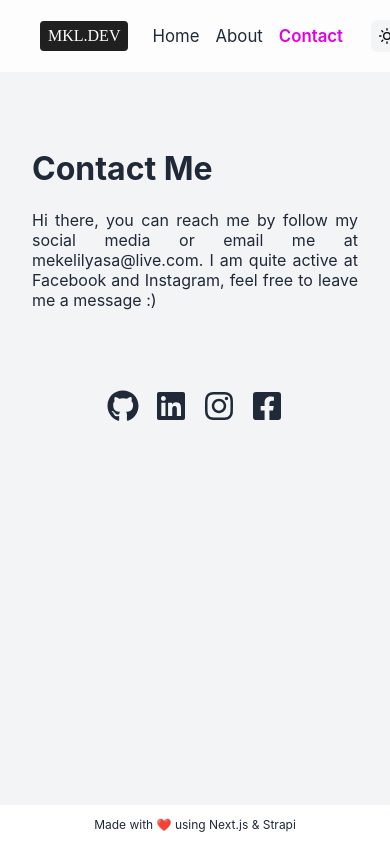
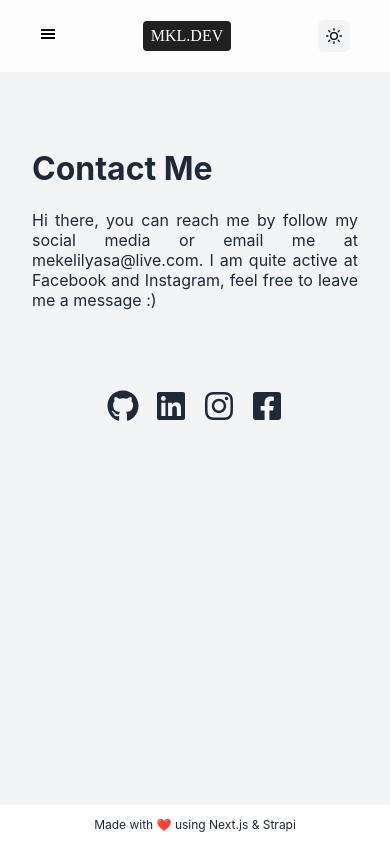
Before and after one commit to retr00exe/mekel.dev, a Next.js app: page /contact in a window 390 px wide. Built offline with nearby package versions, Linux system fonts and the light colour scheme.

Commit message:
feat: add navbar hamburger menu (#8)

```diff
--- a/components/navbar/index.tsx
+++ b/components/navbar/index.tsx
@@ -5,15 +5,40 @@ import styled from 'styled-components';
 import { useTheme } from 'next-themes';
 import { motion } from 'framer-motion';
 import { FiSun, FiMoon } from 'react-icons/fi';
+import { GiHamburgerMenu } from 'react-icons/gi';
 import { fadeInDown } from '@core/utils/animate';
 import { navbar } from '@core/data/layout';
+import useResize from '@core/hooks/useResize';
 
 const Navbar: React.FC = (): JSX.Element => {
 	const router = useRouter();
 	const { theme, setTheme } = useTheme();
+	const isMobile = useResize().width <= 640;
+
 	return (
 		<NavbarItems as={motion.nav} exit={{ opacity: 0 }} initial="initial" animate="animate">
 			<div className="container">
+				{!isMobile ? (
+					<NavigationMain router={router} theme={theme} setTheme={setTheme} />
+				) : (
+					<NavigationMobile router={router} theme={theme} setTheme={setTheme} />
+				)}
+			</div>
+		</NavbarItems>
+	);
+};
+
+interface Props {
+	router: {
+		pathname: string;
+	};
+	theme: string;
+	setTheme: (arg0: string) => void;
+}
+
+const NavigationMain = ({ router, theme, setTheme }: Props): JSX.Element => {
+	return (
+		<>
 			<motion.span variants={fadeInDown} className="nav-logo">
 				<Link href="/">
 					<a>MKL.dev</a>
@@ -35,8 +60,29 @@ const Navbar: React.FC = (): JSX.Element => {
 			>
 				{theme === 'light' ? <FiMoon /> : <FiSun />}
 			</motion.span>
-			</div>
-		</NavbarItems>
+		</>
+	);
+};
+
+const NavigationMobile = ({ theme, setTheme }: Props): JSX.Element => {
+	return (
+		<>
+			<motion.span variants={fadeInDown}>
+				<GiHamburgerMenu />
+			</motion.span>
+			<motion.span variants={fadeInDown} className="nav-logo">
+				<Link href="/">
+					<a>MKL.dev</a>
+				</Link>
+			</motion.span>
+			<motion.span
+				variants={fadeInDown}
+				className="theme-toogle"
+				onClick={() => setTheme(theme === 'dark' ? 'light' : 'dark')}
+			>
+				{theme === 'light' ? <FiMoon /> : <FiSun />}
+			</motion.span>
+		</>
 	);
 };
 
@@ -68,8 +114,11 @@ const NavbarItems = styled(motion.nav)`
 		background-color: rgba(243, 244, 246, 1);
 		border-radius: 0.4rem;
 		padding: 0.5rem;
-		margin-left: 20px;
+		margin-left: 1.25rem;
 		cursor: pointer;
+		@media (max-width: 768px) {
+			margin-left: 0;
+		}
 	}
 	.nav-logo {
 		display: flex;
@@ -81,7 +130,6 @@ const NavbarItems = styled(motion.nav)`
 		border-radius: 0.25rem;
 		color: white;
 		padding: 0.35rem 0.5rem;
-		margin: 0 1rem 0 0;
 		font-family: Gotham;
 		&:hover {
 			background-color: #e200e2;
--- /dev/null
+++ b/core/hooks/useResize.ts
@@ -0,0 +1,45 @@
+import { useState, useEffect } from 'react';
+
+interface Screen {
+	width: number;
+	height: number;
+}
+
+const debounce = (callback, waitTime) => {
+	let timeNow = Date.now();
+	return () => {
+		if (timeNow - Date.now() + waitTime < 0) {
+			callback();
+			timeNow = Date.now();
+		}
+	};
+};
+
+const getScreenSize = () => {
+	return {
+		width: window.innerWidth,
+		height: window.innerHeight,
+	};
+};
+
+const useResize = (): Screen => {
+	const [screenSize, setScreenSize] = useState<Screen>({
+		width: 0,
+		height: 0,
+	});
+	const handleSetWidth = () => setScreenSize(getScreenSize());
+	useEffect(() => {
+		handleSetWidth();
+		const handler = debounce(handleSetWidth, 5);
+
+		window.addEventListener('resize', handler);
+
+		return () => {
+			window.removeEventListener('resize', handler);
+		};
+	}, []);
+
+	return screenSize;
+};
+
+export default useResize;
```
Lines whose indentation alone changed are shown as unchanged.
